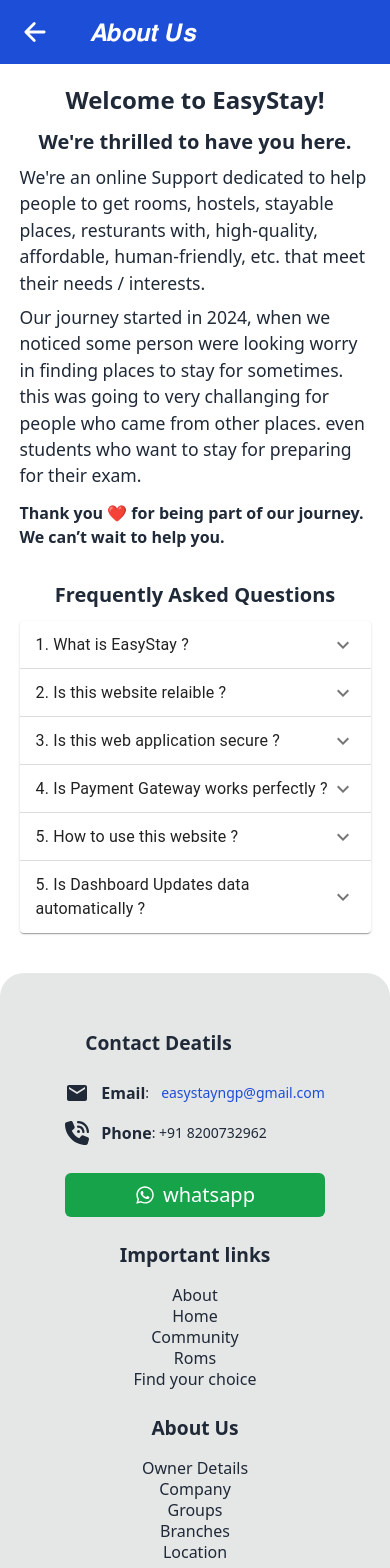
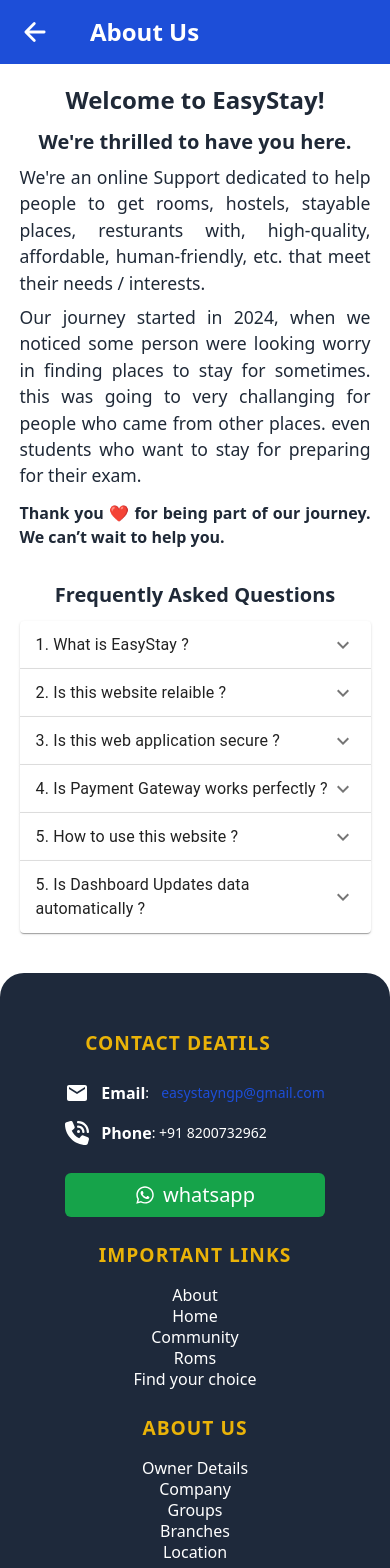
Before and after one commit to shyamkrsh/easystayfrontend, a React (Vite) app: page /about in a window 390 px wide. Shown: the top 1568 px of the page. Built offline with nearby package versions, Linux system fonts and the light colour scheme; no server answers.

Commit message:
list items fixed

```diff
--- a/src/Components/Footer.jsx
+++ b/src/Components/Footer.jsx
@@ -5,13 +5,14 @@ import { MdEmail } from "react-icons/md";
 import { FaPhoneVolume } from "react-icons/fa6";
 
 function Footer() {
+    let styles = {FontFace: ""}
     return (
         <div >
-            <footer className="footer footer-center bg-base-300 text-base-content rounded-tr-3xl rounded-tl-3xl p-10 absolute mb-0 mt-10 ">
+            <footer className="footer footer-center bg-slate-800 text-white rounded-tr-3xl rounded-tl-3xl p-10 absolute mb-0 mt-10 ">
                 <div className='grid grid-cols-1 md:grid-cols-3 w-full items-center'>
                     <div className="col-1">
                         <ul className='text-left'>
-                            <li className='text-[1.2rem] font-semibold p-5'>Contact Deatils</li>
+                            <li className='text-[1.2rem] font-semibold p-5 uppercase text-yellow-500' style={{letterSpacing: '1px'}}>Contact Deatils</li>
                             <li><Link to="" className='flex items-center py-2'><span className='font-semibold text-[1rem] flex items-center'><MdEmail className='text-2xl me-3'/> Email</span> : <span className='text-blue-700 ms-3'>easystayngp@gmail.com</span></Link></li>
                             <li><Link to="" className='flex items-center py-2'><span className='font-semibold text-[1rem] flex items-center'><FaPhoneVolume className='text-2xl me-3'/> Phone</span> : +91 8200732962</Link></li>
                             <li><Link to="">
@@ -25,7 +26,7 @@ function Footer() {
                     </div>
                     <div className="col-1">
                         <ul>
-                        <li className='text-[1.2rem] font-semibold p-5'>Important links</li>
+                        <li className='text-[1.2rem] font-semibold p-5 uppercase text-yellow-500' style={{letterSpacing: '1px'}}>Important links</li>
                             <li><Link to="" className='hover:underline hover:text-blue-800 text-[1rem]'>About</Link></li>
                             <li><Link to="" className='hover:underline hover:text-blue-800 text-[1rem]'>Home</Link></li>
                             <li><Link to="" className='hover:underline hover:text-blue-800 text-[1rem]'>Community</Link></li>
@@ -35,7 +36,7 @@ function Footer() {
                     </div>
                     <div className="col-1">
                         <ul>
-                        <li className='text-[1.2rem] font-semibold p-5'>About Us</li>
+                        <li className='text-[1.2rem] font-semibold p-5 uppercase text-yellow-500' style={{letterSpacing: '1px'}}>About Us</li>
                         <li><Link to="" className='hover:underline hover:text-blue-800 text-[1rem]'>Owner Details</Link></li>
                             <li><Link to="" className='hover:underline hover:text-blue-800 text-[1rem]'>Company</Link></li>
                             <li><Link to="" className='hover:underline hover:text-blue-800 text-[1rem]'>Groups</Link></li>
@@ -49,7 +50,6 @@ function Footer() {
 
                 <div>
 
-                    <p className='md:text-3xl'>┗━━━━━━⊱ 𝑵𝑮𝑷 𝑷𝒂𝒕𝒏𝒂-13 ⊰━━━━━━┛</p>
                     <p>Copyright © {new Date().getFullYear()} - All rights reserved</p>
                 </div>
             </footer>
--- a/src/Components/Navbar.jsx
+++ b/src/Components/Navbar.jsx
@@ -98,6 +98,7 @@ export default function Navbar() {
 
     const user = useSelector((state) => state.user.user);
     const dispatch = useDispatch();
+
 
     let baseUrl = import.meta.env.VITE_API_BASE_URL;
 
@@ -279,7 +280,7 @@ export default function Navbar() {
                     >
                         {/* <MenuIcon/> */}
 
-                        <div className="drawer z-20">
+                        <div className="drawer z-20 lg:hidden">
                             <input id="my-drawer" type="checkbox" className="drawer-toggle" />
                             <div className="drawer-content ">
                                 <label htmlFor="my-drawer" className=" drawer-button ">
@@ -287,13 +288,13 @@ export default function Navbar() {
 
                                 </label>
                             </div>
-                            <div className="drawer-side">
+                            <div className="drawer-side ">
                                 <label htmlFor="my-drawer" aria-label="close sidebar" className="drawer-overlay"></label>
 
                                 <div className=" bg-white text-base-content min-h-full w-[70vw] md:w-80 p-4 z-50">
                                     <div className='flex items-center gap-3 ps-3 mt-10'>
                                         <img className='w-[50px]' src="https://png.pngtree.com/png-vector/20230831/ourmid/pngtree-house-with-no-background-png-image_9197435.png" alt="" />
-                                        <h1 className='text-2xl font-bold'>EasyStay</h1>
+                                        <h1 className='text-2xl font-bold '>EasyStay</h1>
                                     </div>
                                     <ul className='mt-8 sidebar-list ps-5'>
 
@@ -325,15 +326,16 @@ export default function Navbar() {
                         noWrap
                         component="div"
                         sx={{ display: { xs: 'none', sm: 'block' } }}
+
                     >
                         {/* Logo goes here */}
-                        <h1 className='text-2xl font-bold'>EasyStay</h1>
+                        <h1 className='text-2xl font-bold me-[8rem] hidden lg:block'>EasyStay</h1>
                     </Typography>
 
 
                     <Link to={`/listings/search/${"hostel"}`}>
-                        <Search className='hidden md:block'>
-                            <form method="get" action="/search" className='md:w-[400px]'>
+                        <Search className='hidden lg:block'>
+                            <form method="get" action="/search" className='w-[400px] '>
                                 <SearchIconWrapper>
                                     <SearchIcon />
                                 </SearchIconWrapper>
@@ -347,7 +349,26 @@ export default function Navbar() {
 
                     <Box sx={{ flexGrow: 1 }} />
 
-                    <div className='md:hidden' onClick={() => navigate(`/listings/search/${"hostel"}`)}>
+                    <div className='list-none gap-5 hidden lg:flex '>
+                        <Link to="/"><li className='font-semibold'> Home</li></Link>
+                        <div className={user && user._id ? 'flex gap-5': 'hidden'}>
+                            <Link to={user && user?._id ? "/dashboard" : '/'}><li className='font-semibold'>Dashboard</li></Link>
+
+                            <Link to={user && user?._id ? "/listings/new" : '/'}><li className='font-semibold'>Post services</li></Link>
+
+                        </div>
+                        <Link to="/about" ><li className='font-semibold'> About Us</li></Link>
+                        <Link to="/contact" ><li className='font-semibold'> Contact Us</li></Link>
+                    </div>
+
+
+
+
+
+
+
+
+                    <div className='lg:hidden' onClick={() => navigate(`/listings/search/${"hostel"}`)}>
                         <SearchIcon />
                     </div>
 
--- a/src/Components/about/AboutNav.jsx
+++ b/src/Components/about/AboutNav.jsx
@@ -10,7 +10,8 @@ function AboutNav() {
                 <Link onClick={() => window.history.back()} > <IoArrowBack className='text-3xl ' /></Link>
             </div>
             <div>
-                <h2 className='text-2xl '>𝑨𝒃𝒐𝒖𝒕 𝑼𝒔</h2>
+                {/* <h2 className='text-2xl '>𝑨𝒃𝒐𝒖𝒕 𝑼𝒔</h2> */}
+                <h2 className='text-2xl font-semibold'>About Us</h2>
             </div>
         </div>
     )
--- a/src/Components/about/Intro.jsx
+++ b/src/Components/about/Intro.jsx
@@ -3,7 +3,7 @@ import React from 'react'
 function Intro() {
     return (
         <>
-            <div className='px-[5%] py-5 md:w-[40%] mt-5'>
+            <div className='px-[5%] py-5 md:w-[40%] mt-5 text-justify'>
                 <h1 className='text-2xl font-semibold text-center md:text-left'>Welcome to EasyStay!</h1>
                 <h1 className='text-xl font-semibold mt-3 text-center md:text-left'>We're thrilled to have you here. </h1>
                 <p className='text-[1.1rem] mt-2'>We're an online Support dedicated to help people to get rooms, hostels, stayable places, resturants with, high-quality, affordable, human-friendly, etc. that meet their needs / interests.</p>
--- a/src/Components/contact/ContactNav.jsx
+++ b/src/Components/contact/ContactNav.jsx
@@ -10,7 +10,7 @@ function AboutNav() {
                 <Link onClick={() => window.history.back()} > <IoArrowBack className='text-3xl ' /></Link>
             </div>
             <div>
-                <h2 className='text-2xl '>𝑪𝒐𝒏𝒕𝒂𝒄𝒕 𝑼𝒔</h2>
+            <h2 className='text-2xl font-semibold'>Contact Us</h2>
             </div>
         </div>
     )
```
Also changed, not shown: src/Components/home/Hero.jsx (+19 -6 lines).
